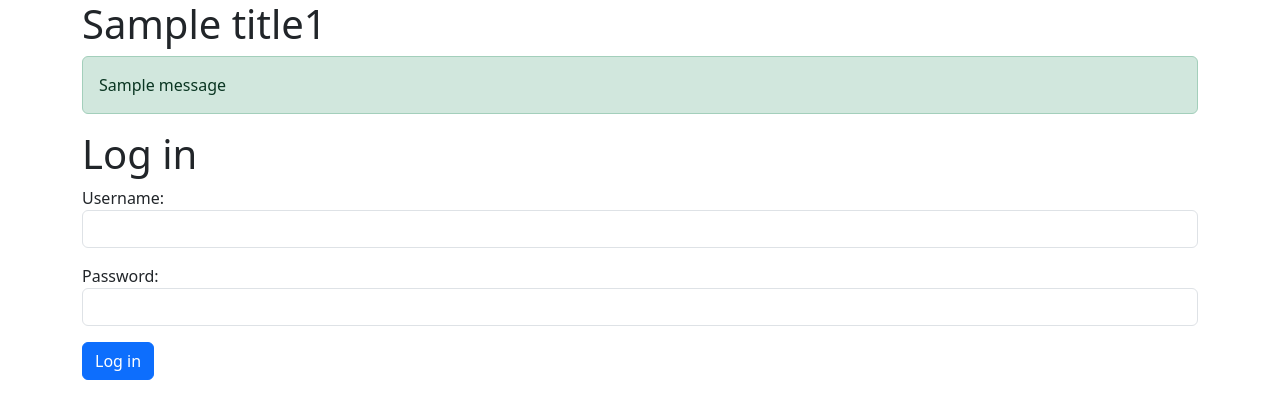
After one commit to YuriTBarros/GuidedLabs, a Flask app: template GameHub/templates/login.html in a window 1280 px wide. The commit adds this page. Shown: the top 419 px of the page. Run offline with Flask 3, Linux system fonts and the light colour scheme; the template is opened without the code that fills it: most values are stand-ins (such as "Sample title", 1, 10 or a date in 2020); one stand-in notice (Sample message) is shown; some libraries are stand-ins or nearby versions.

Commit message:
Creating login and adjusting it

```diff
--- a/GameHub/templates/add_game.html
+++ b/GameHub/templates/add_game.html
@@ -1,6 +1,6 @@
 {% extends "base_template.html" %}
 {% block base_construction %}
-      <form action="/create" method="post">
+      <form action="{{ url_for('add_game') }}" method="post">
         <fieldset>
           <div class="form-group">
             <label for="name">Name</label>
--- /dev/null
+++ b/GameHub/templates/login.html
@@ -0,0 +1,20 @@
+{% extends "base_template.html" %}
+{% block base_construction %}
+        {% with messages = get_flashed_messages() %}
+            {% if messages %}
+                <ul id="messages" class="list-unstyled">
+                {% for message in messages %}
+                    <li class="alert alert-success">{{ message }}</li>
+                {% endfor %}
+                </ul>
+            {% endif %}
+        {% endwith %}
+
+        <h1>Log in</h1>
+        <form method="POST" action="{{ url_for('auth') }}">
+            <input type="hidden" name="next" value="{{ next }}">
+            <p><label>Username:</label> <input class="form-control" type="text" name="username" required></p>
+            <p><label>Password:</label> <input class="form-control" type="password" name="password" required></p>
+            <p><button class="btn btn-primary" type="submit">Log in</button></p>
+        </form>
+{% endblock %}
```
Also changed, not shown: 1 other file.
